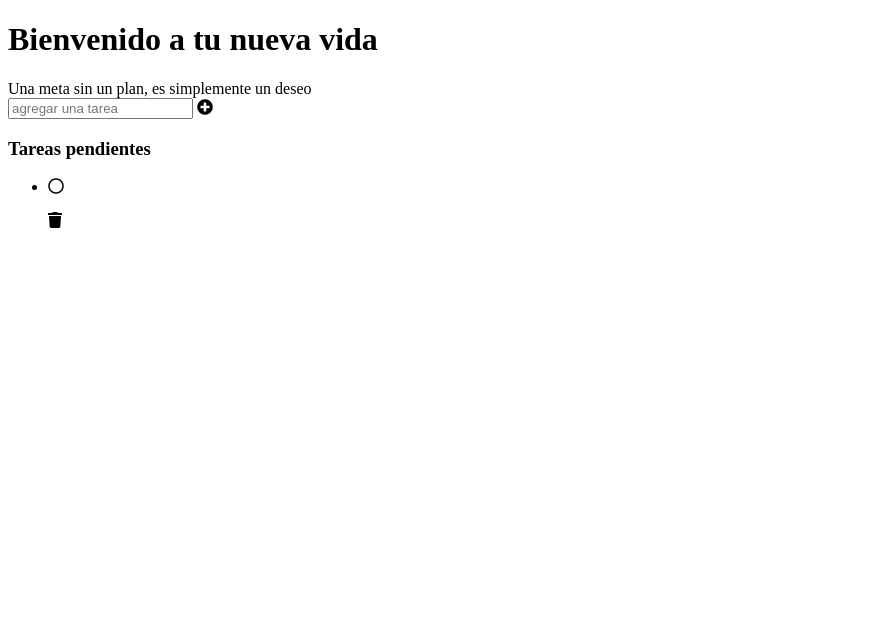
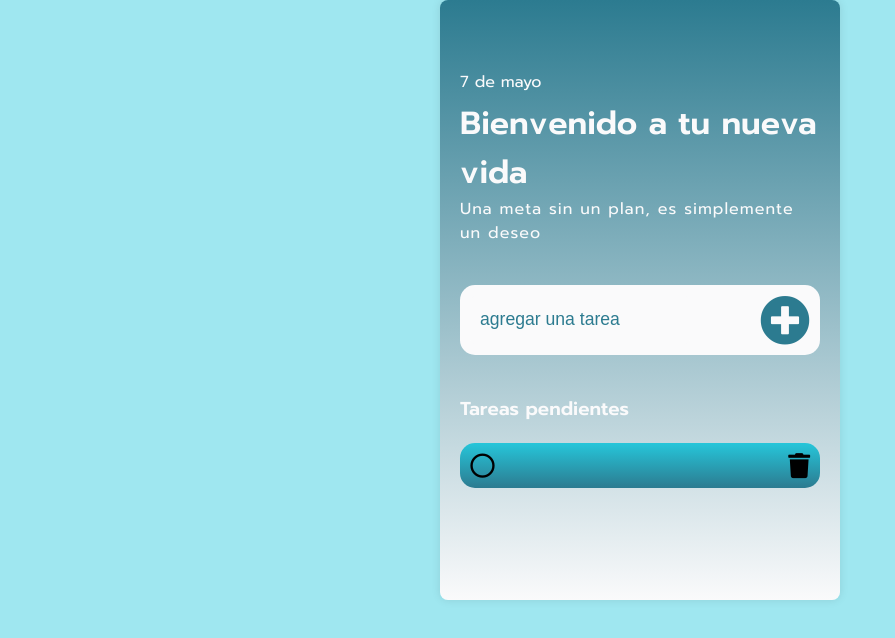
Before and after one commit to kaismues/IngSoftware-Project-3Partial, a plain HTML site: page index.html in a window 1280 px wide. Shown: the whole page, without its empty margins (0-895 px from the left). Drawn offline with Linux system fonts and the light colour scheme.

Commit message:
Desarrollo de index.html y style.css

```diff
--- a/index.html
+++ b/index.html
@@ -6,6 +6,9 @@
     <meta name="viewport" content="width=device-width, initial-scale=1.0">
     <link rel="stylesheet" href="https://cdnjs.cloudflare.com/ajax/libs/font-awesome/5.15.4/css/all.min.css">
     <link rel="stylesheet" href="style.css">
+    <link rel="preconnect" href="https://fonts.googleapis.com">
+    <link rel="preconnect" href="https://fonts.gstatic.com" crossorigin>
+    <link href="https://fonts.googleapis.com/css2?family=Prompt:wght@400;600&display=swap" rel="stylesheet">
     <title>TO DO LIST</title>
 
 </head>
@@ -14,7 +17,7 @@
     <div class="container">
 
         <div class="perfil">
-            <div id="fecha"></div>
+            <div id="fecha">7 de mayo</div>
 
             <h1>Bienvenido a tu nueva vida</h1>
 
--- a/style.css
+++ b/style.css
@@ -0,0 +1,116 @@
+*{
+    box-sizing: border-box;
+    padding: 0;
+    margin: 0;
+}
+
+:root {
+    --white: #fafafb;
+    --purple:#9a67ea;
+    --blue-light:#9fe7f0;
+    --blue-dark:#26C6DA;
+    --green: #2c7b90;
+}
+
+body{
+    background-color: var(--blue-light);
+    font-family: 'Prompt', 'sans-serif';
+}
+
+.container{
+    max-width: 80%;
+    width: 400px;
+    height: 600px;
+    margin: 0 auto;
+    /*max-width: 600px;*/
+    /*margin: 0 auto;*/
+    padding: 20px;
+    background: linear-gradient(to bottom, var(--green), var(--white));
+    border-radius: 8px;
+    box-shadow: 0px 0px 10px rgba(0, 0, 0, 0.1);
+}
+
+
+/*Perfil*/
+
+.perfil h1{
+    color:var(--white);
+}
+
+.perfil span{
+    color: var(--white);
+    letter-spacing: 1px;
+}
+
+#fecha{
+    color:var(--white);
+    padding: 50px 15px 5px 0px;
+}
+
+/*Agregar tarea*/
+
+.add-tarea{
+    background-color: var(--white) ;
+    width: 100%;
+    height: 70px;
+    border-radius: 15px;
+    padding: 10px 10px;
+    display: flex;
+    align-items: center;
+    gap: 70px;
+    margin: 40px 0;
+}
+
+.add-tarea input{
+    width: 100%;
+    height: 100%;
+    border-radius: 8px;
+    border: none;
+    background-color: var(--white);
+    padding-left:10px ;
+}
+
+.add-tarea i{
+    font-size: 50px;
+    color: var(--green);
+}
+
+.add-tarea i:hover{
+    transform: scale(1.1);
+    cursor: pointer;
+}
+
+.add-tarea input::placeholder{
+    font-size: 1.1rem;
+    color: var(--green)
+}
+
+/*Sección de tareas*/
+
+.list-tareas h3{
+    color: var(--white);
+    margin-bottom: 20px;
+}
+
+.list-tareas li{
+    display: flex;
+    background: linear-gradient(to bottom, var(--blue-dark), var(--green));
+    border-radius: 15px;
+    padding: 10px;
+    align-items: center;
+    justify-content: space-between;
+
+}
+
+.list-tareas i{
+    font-size: 25px;
+
+}
+.list-tareas i:hover{
+    color: var(--blue-light);
+    cursor: pointer;
+}
+
+.list-tareas > ul p{
+    font-size: 1.2rem;
+}
```
